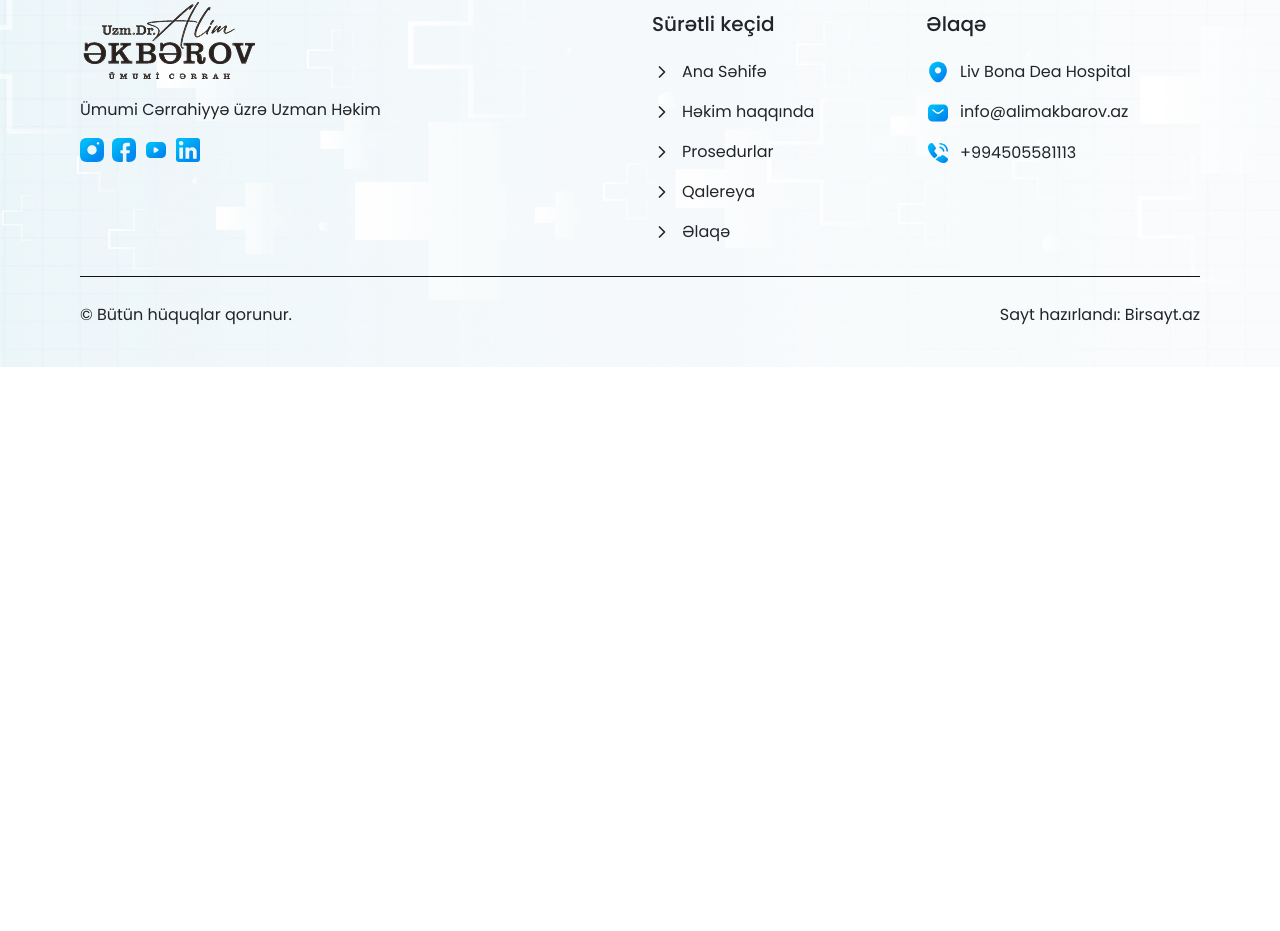
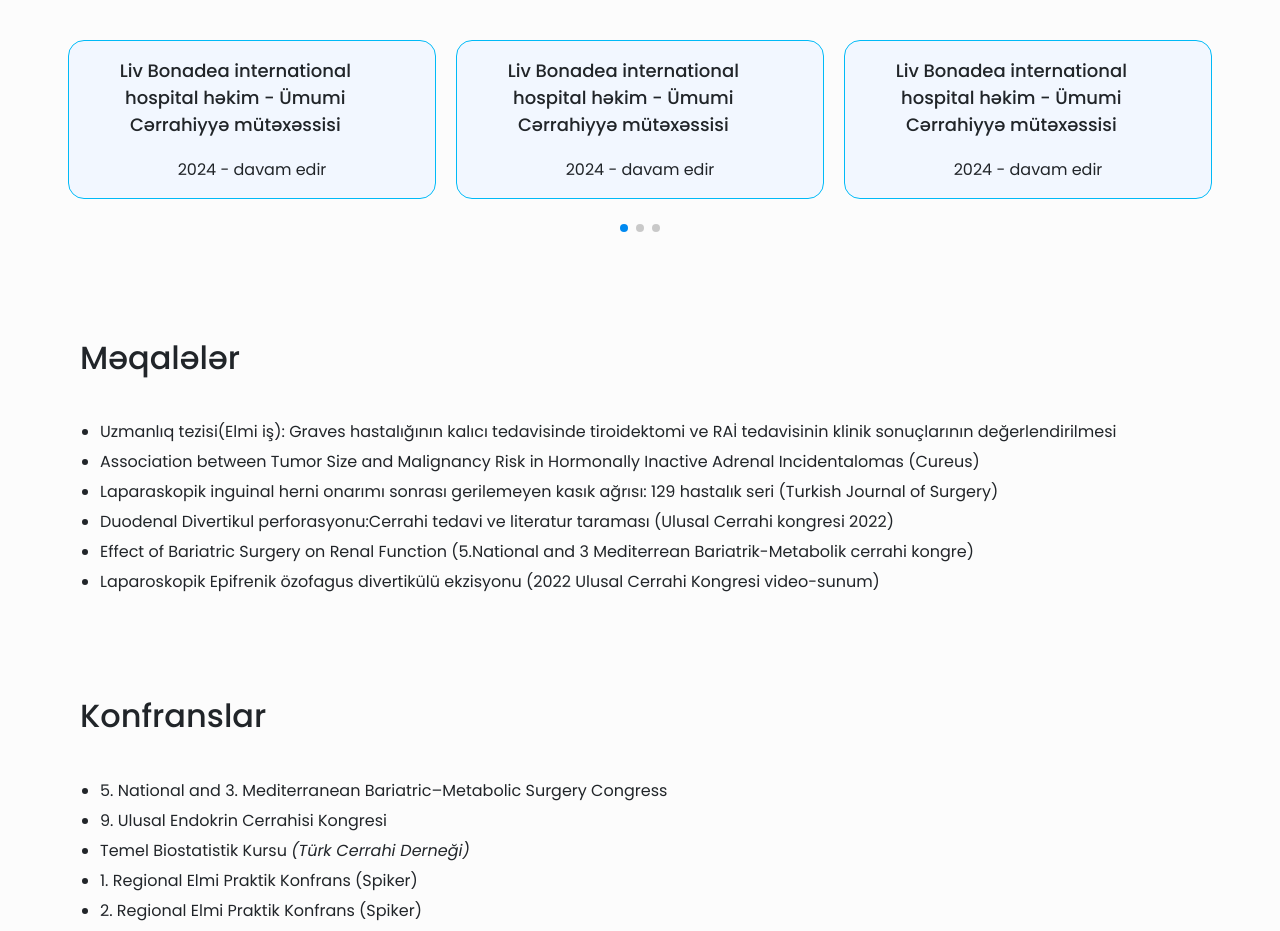
Before and after one commit to ShehlaAbdul/alim-akbarev, a React (Vite) app: page /about in a window 1280 px wide. Shown: the part 1775-2706 px from the top of the page. Before the commit the page ends 2142 px from the top, so only its background shows below. Built offline with nearby package versions, Linux system fonts and the light colour scheme.

Commit message:
about page is ready

```diff
--- /dev/null
+++ b/src/components/AboutExperience/AboutExperience.jsx
@@ -0,0 +1,146 @@
+import React from "react";
+import "./Style.scss";
+// import { Swiper } from "swiper/react";
+import { SwiperSlide } from "swiper/react";
+import { Swiper } from "swiper/react";
+import "swiper/css";
+import "swiper/css/navigation";
+import "swiper/css/pagination";
+import { Navigation, Pagination } from "swiper/modules";
+
+function AboutExperience() {
+  const experience = [
+    {
+      id: 1,
+      title:
+        "Liv Bonadea international hospital həkim - Ümumi Cərrahiyyə mütəxəssisi",
+      date: "2024 - davam edir",
+    },
+    {
+      id: 1,
+      title:
+        "Liv Bonadea international hospital həkim - Ümumi Cərrahiyyə mütəxəssisi",
+      date: "2024 - davam edir",
+    },
+    {
+      id: 1,
+      title:
+        "Liv Bonadea international hospital həkim - Ümumi Cərrahiyyə mütəxəssisi",
+      date: "2024 - davam edir",
+    },
+    {
+      id: 1,
+      title:
+        "Liv Bonadea international hospital həkim - Ümumi Cərrahiyyə mütəxəssisi",
+      date: "2024 - davam edir",
+    },
+    {
+      id: 1,
+      title:
+        "Liv Bonadea international hospital həkim - Ümumi Cərrahiyyə mütəxəssisi",
+      date: "2024 - davam edir",
+    },
+  ];
+
+  return (
+    <section id="about-experience">
+      <div className="about-experience">
+        <h1>Təcrübə</h1>
+        <div className="experience-content row ">
+          <Swiper
+            spaceBetween={20}
+            modules={[Navigation, Pagination]}
+            pagination={{ clickable: true }}
+            breakpoints={{
+              0: {
+                slidesPerView: 1, // mobile
+              },
+              768: {
+                slidesPerView: 2, // tablet
+              },
+              1024: {
+                slidesPerView: 3, // desktop
+              },
+            }}
+          >
+            {experience.map((item) => (
+              <SwiperSlide key={item.id}>
+                <div className="col-12 ">
+                  <div className="experience-item">
+                    <p className="title">{item.title}</p>
+                    <span className="date">{item.date}</span>
+                  </div>
+                </div>
+              </SwiperSlide>
+            ))}
+          </Swiper>
+        </div>
+      </div>
+      <div className="about-articles">
+        <h1>Məqalələr</h1>
+        <div className="articles-content  ">
+          <ul className="m-0 p-0 ">
+            <li>
+              Uzmanlıq tezisi(Elmi iş): Graves hastalığının kalıcı tedavisinde
+              tiroidektomi ve RAİ tedavisinin klinik sonuçlarının
+              değerlendirilmesi
+            </li>
+            <li>
+              Association between Tumor Size and Malignancy Risk in Hormonally
+              Inactive Adrenal Incidentalomas (Cureus)
+            </li>
+            <li>
+              Laparaskopik inguinal herni onarımı sonrası gerilemeyen kasık
+              ağrısı: 129 hastalık seri (Turkish Journal of Surgery)
+            </li>
+            <li>
+              Duodenal Divertikul perforasyonu:Cerrahi tedavi ve literatur
+              taraması (Ulusal Cerrahi kongresi 2022)
+            </li>
+            <li>
+              Effect of Bariatric Surgery on Renal Function (5.National and 3
+              Mediterrean Bariatrik-Metabolik cerrahi kongre)
+            </li>
+            <li>
+              Laparoskopik Epifrenik özofagus divertikülü ekzisyonu (2022 Ulusal
+              Cerrahi Kongresi video-sunum)
+            </li>
+          </ul>
+        </div>
+      </div>
+      <div className="about-confrence">
+        <h1>Konfranslar</h1>
+        <div className="confrence-content  ">
+          <ul className="m-0 p-0 ">
+            <li>
+              5. National and 3. Mediterranean Bariatric–Metabolic Surgery
+              Congress
+            </li>
+            <li>9. Ulusal Endokrin Cerrahisi Kongresi</li>
+            <li>
+              Temel Biostatistik Kursu <em>(Türk Cerrahi Derneği)</em>
+            </li>
+            <li>
+              1. Regional Elmi Praktik Konfrans (Spiker)
+            </li>
+            <li>
+              2. Regional Elmi Praktik Konfrans (Spiker)
+            </li>
+            <li>16. Türk Hepatopankreatobilier Cerrahi Kongresi</li>
+          </ul>
+        </div>
+      </div>
+      <div className="assosiation-members">
+        <h1>Dərnək üzvlükləri</h1>
+        <div className="members-content  ">
+          <ul className="m-0 p-0 ">
+            <li>Türk cərrahi dərnəyi </li>
+            <li>Türk Kolon ve Rektum cerrahisi derneği</li>
+          </ul>
+        </div>
+      </div>
+    </section>
+  );
+}
+
+export default AboutExperience;
--- /dev/null
+++ b/src/components/AboutExperience/Style.scss
@@ -0,0 +1,71 @@
+@use "../../styles/global.scss" as *;
+#about-experience {
+  .about-experience {
+    .experience-content {
+      .swiper {
+        padding-bottom: 40px;
+      }
+
+      .swiper-pagination {
+        bottom: 0 !important;
+      }
+
+      .swiper-pagination-bullet-active {
+        background-color: $primary_color;
+        // width: 12px;
+        // height: 12px;
+      }
+      .experience-item {
+        background-color: #f2f7ff;
+        border: 1px solid #00baf7;
+        border-radius: 16px;
+        padding: 16px 16px;
+        text-align: center;
+        margin-top: 20px;
+        .title {
+          font-size: 18px;
+          width: 90%;
+          font-weight: 500;
+          margin: 0;
+          padding-bottom: 20px;
+        }
+      }
+    }
+  }
+  h1{
+      font-size: 32px;
+      margin-bottom: 40px;
+  }
+   ul{
+            line-height: 30px ;
+            list-style: disc;
+       li{
+         margin-left: 20px;
+       }
+        }
+  .about-articles{
+    margin-top: 100px;
+    .articles-content{
+
+    }
+  }
+  .about-confrence{
+    margin-top: 100px;
+  }
+  .assosiation-members{
+    margin-top: 100px;
+    margin-bottom: 100px;
+  }
+  @media (max-width:768px){
+    h1{
+      font-size: 24px;
+      margin-bottom: 20px;
+    }
+    .about-articles, .about-confrence, .assosiation-members{
+      margin-top: 56px;
+    }
+    .assosiation-members{
+        margin-bottom: 56px;
+    }
+  }
+}
--- a/src/pages/AboutPage/AboutPage.jsx
+++ b/src/pages/AboutPage/AboutPage.jsx
@@ -3,6 +3,7 @@
 import AboutHero from '../../components/AboutHero/AboutHero';
 import BreadCrumbBtn from '../../components/BreadCrumbBtn/BreadCrumbBtn';
 import AboutActivity from '../../components/AboutActivity/AboutActivity';
+import AboutExperience from '../../components/AboutExperience/AboutExperience';
 
 function AboutPage() {
   return (
@@ -10,7 +11,7 @@
       <BreadCrumbBtn />
       <AboutHero />
       <AboutActivity />
-
+      <AboutExperience />
     </>
   );
 }
--- a/src/styles/reset.scss
+++ b/src/styles/reset.scss
@@ -2,11 +2,13 @@
     margin: 0;
     padding: 0;
     box-sizing: border-box;
-    list-style: none;
     text-decoration: none;
     font-family: "Poppins", sans-serif;
 }
 body{
+   ul{
+        list-style: none;
+   }
     img{
         height: 100%;
         width:100%;
```
Also changed, not shown: src/pages/ContactPage/ContactPage.jsx (added, +12 -0 lines), src/pages/Gallery/Gallery.jsx (added, +12 -0 lines), src/pages/ContactPage/Style.scss (added), src/pages/Gallery/Gallery.scss (added).
